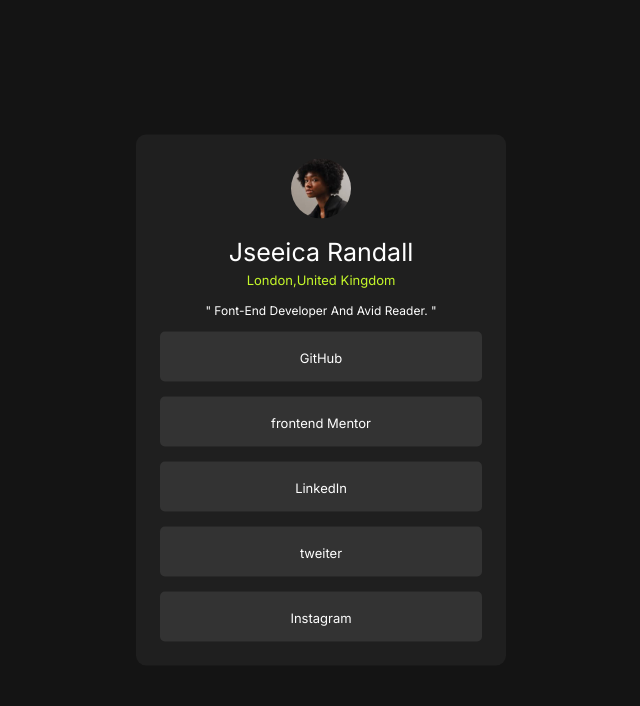
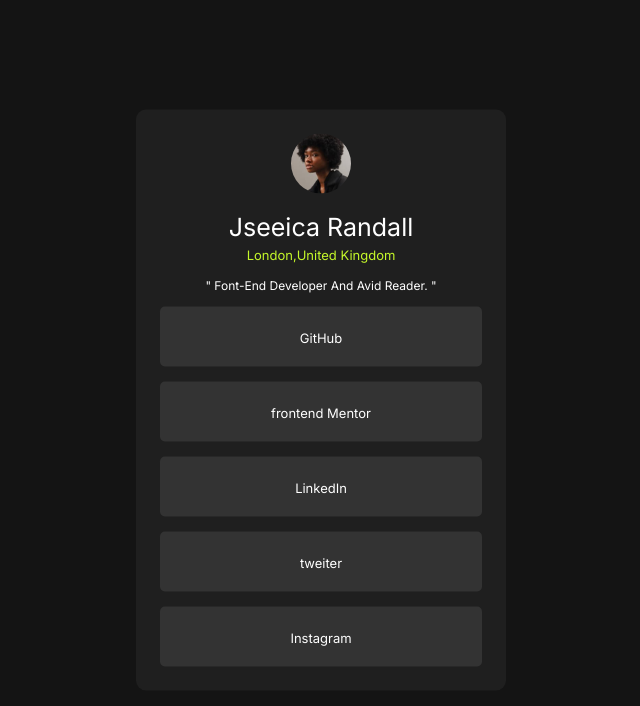
Before and after one commit to Abdelrahman-Amer-abo-halawa/frontend-Mentor-challenge-3, a plain HTML site: page index.html in a window 1280 px wide. Shown: the whole page, without its empty margins (319-959 px from the left). Drawn offline with Linux system fonts and the light colour scheme; a web font is replaced by a local one.

Commit message:
modifing css

```diff
--- a/main.css
+++ b/main.css
@@ -56,7 +56,7 @@ main {
   -ms-border-radius: 10px;
   -o-border-radius: 10px;
   min-width: 370px;
-  min-height: 500px;
+  min-height: 550px;
 }
 img {
   width: 60px;
@@ -95,7 +95,7 @@ img {
   -moz-border-radius: 5px;
   -ms-border-radius: 5px;
   -o-border-radius: 5px;
-  padding: 15px;
+  padding: 20px;
   transition: 0.3s;
   -webkit-transition: 0.3s;
   -moz-transition: 0.3s;
```
